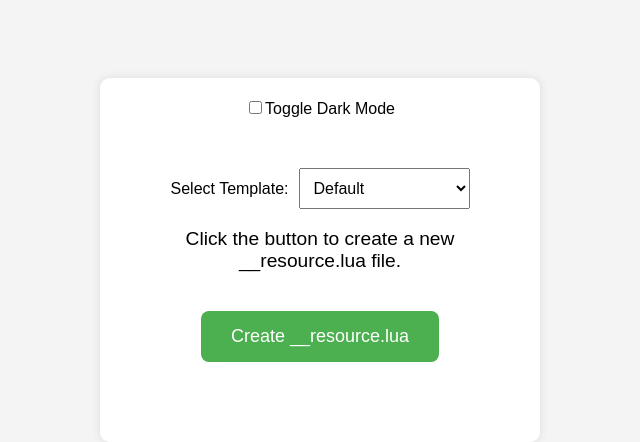
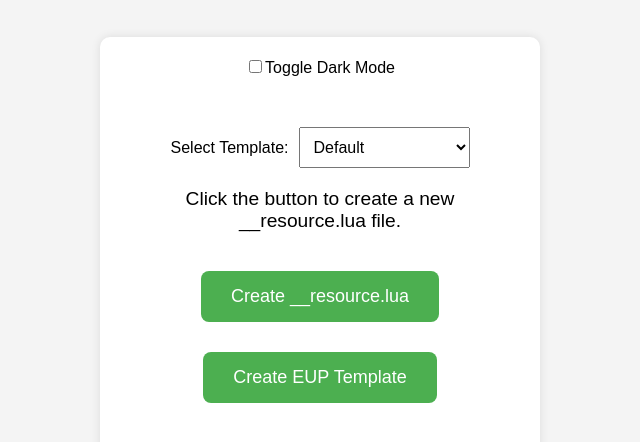
Before and after one commit to Thymester/FiveM-Resource-Maker, a React (Create React App) app: page / in a window 1280 px wide. Shown: the part 140-582 px from the top of the page, without its empty margins (320-960 px from the left). Built offline with nearby package versions, Linux system fonts and the light colour scheme.

Commit message:
Add files via upload

```diff
--- a/src/components/Button.js
+++ b/src/components/Button.js
@@ -1,7 +1,7 @@
 import React from 'react';
 import './Button.css';
 
-const Button = ({ onClick }) => {
+const Button = ({ onClick, label }) => {
   const handleButtonClick = () => {
     if (onClick) {
       onClick();
@@ -10,7 +10,7 @@ const Button = ({ onClick }) => {
 
   return (
     <button className="create-button" onClick={handleButtonClick}>
-      Create __resource.lua
+      {label}
     </button>
   );
 };
--- a/src/components/FileCreator.css
+++ b/src/components/FileCreator.css
@@ -25,7 +25,18 @@
   font-size: 16px;
 }
 
-/* Optional: Add a bit of margin to the button */
 .create-button {
   margin-top: 20px;
 }
+
+.Button2 {
+  padding: 10px 20px;
+  background-color: #3498db;
+  color: #fff;
+  border: none;
+  cursor: pointer;
+}
+
+.Button2:hover {
+  background-color: #2980b9;
+}
--- a/src/components/FileCreator.js
+++ b/src/components/FileCreator.js
@@ -1,6 +1,7 @@
 import React, { useState, useEffect } from 'react';
 import './FileCreator.css';
 import Button from './Button';
+import JSZip from 'jszip';
 
 const FileCreator = () => {
   const [selectedTemplate, setSelectedTemplate] = useState('Default');
@@ -9,6 +10,25 @@ const FileCreator = () => {
     // Set the default selected template when the component mounts
     setSelectedTemplate('Default');
   }, []);
+
+  const initiateDownload = (content, fileName) => {
+    const zip = new JSZip();
+    const folder = zip.folder(fileName);
+
+    Object.keys(content).forEach(file => {
+      folder.file(file, content[file]);
+    });
+
+    zip.generateAsync({ type: 'blob' }).then(blob => {
+      const url = URL.createObjectURL(blob);
+      const a = document.createElement('a');
+      a.href = url;
+      a.download = `${fileName}.zip`;
+      document.body.appendChild(a);
+      a.click();
+      document.body.removeChild(a);
+    });
+  };
 
   const handleTemplateChange = event => {
     setSelectedTemplate(event.target.value);
@@ -25,16 +45,55 @@ const FileCreator = () => {
       content = `resource_manifest_version '77731fab-63ca-442c-a67b-abc70f28dfa5'\n\nfiles {\n    'vehicles.meta',\n    'carvariations.meta',\n    'carcols.meta',\n    'handling.meta',\n    'vehiclelayouts.meta',\n}\n\ndata_file 'HANDLING_FILE' 'handling.meta'\ndata_file 'VEHICLE_METADATA_FILE' 'vehicles.meta'\ndata_file 'CARCOLS_FILE' 'carcols.meta'\ndata_file 'VEHICLE_VARIATION_FILE' 'carvariations.meta'\ndata_file 'VEHICLE_LAYOUTS_FILE' 'vehiclelayouts.meta'\n`;
     }
 
-    // Rest of the code to create the file remains the same
     // Create a Blob with the content and initiate file download
-    const blob = new Blob([content], { type: 'text/plain' });
+    initiateDownload(content, '__resource.lua');
+  };
+
+  const createEUPTemplate = () => {
+    const folderContent = {
+      'example.meta': '<!-- Add meta data here -->',
+      'fxmanifest.lua': `
+        fx_version 'cerulean'
+        game 'gta5'
+
+        client_script 'client.lua'
+
+        -- Add more script entries if needed
+
+        files {
+            'example.meta',
+        }
+      `,
+      'stream': {
+        'placeholder.txt': 'This file is not needed and was only created to fullfil the JSZip library requirements'
+      }
+    };
+
+    // Create a Blob with the folder content and initiate file download
+    const zip = new JSZip();
+
+    const addFolderContent = (folder, content) => {
+      Object.keys(content).forEach(item => {
+        if (typeof content[item] === 'object') {
+          const subFolder = folder.folder(item);
+          addFolderContent(subFolder, content[item]);
+        } else {
+          folder.file(item, content[item]);
+        }
+      });
+    };
+
+    addFolderContent(zip, folderContent);
+
+    zip.generateAsync({ type: 'blob' }).then(blob => {
       const url = URL.createObjectURL(blob);
       const a = document.createElement('a');
       a.href = url;
-    a.download = '__resource.lua';
+      a.download = 'EUPTemplate.zip';
       document.body.appendChild(a);
       a.click();
       document.body.removeChild(a);
+    });
   };
 
   return (
@@ -53,7 +112,8 @@ const FileCreator = () => {
       </div>
 
       <p>Click the button to create a new __resource.lua file.</p>
-      <Button onClick={createResourceLuaFile} />
+      <Button onClick={createResourceLuaFile} label="Create __resource.lua" />
+      <Button onClick={createEUPTemplate} label="Create EUP Template" />
     </div>
   );
 };
```
Also changed, not shown: src/components/Button.css (line endings or trailing spaces). Lines whose indentation alone changed are shown as unchanged.
